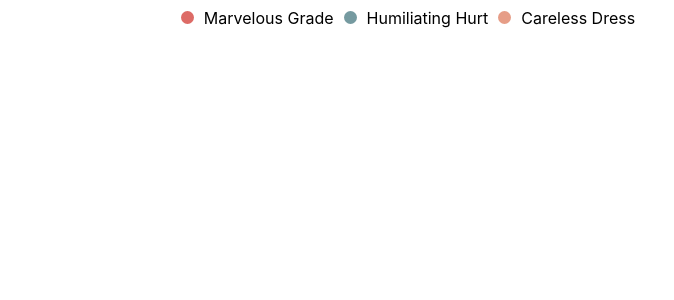
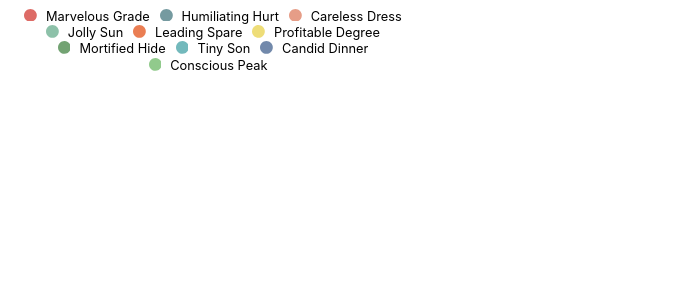
Before and after one commit to pedroviniv/simple-charts-legend, a React (Create React App) app: page / in a window 1280 px wide. Shown: the top 300 px of the page, without its empty margins (0-674 px from the left). Built offline with nearby package versions, Linux system fonts and the light colour scheme.

Commit message:
using em instead of px; adding fontSize and iconSize props;

```diff
--- a/package.json
+++ b/package.json
@@ -1,6 +1,6 @@
 {
   "name": "simple-charts-legend",
-  "version": "1.1.1",
+  "version": "1.2.1",
   "private": false,
   "main": "dist/index.js",
   "module": "dist/index.js",
--- a/src/Legend/DefaultDisabledLegendIcon/index.js
+++ b/src/Legend/DefaultDisabledLegendIcon/index.js
@@ -1,9 +1,9 @@
 import React from 'react';
 
-const DefaultDisabledLegendIcon = ({legend, disabledColor}) => (
+const DefaultDisabledLegendIcon = ({legend, disabledColor, size}) => (
   <span>
-    <svg width="13" height="13" fill={disabledColor}>
-      <circle cx="6.5" cy="6.5" r="6.5" />
+    <svg style={{ width: size.width, height: size.height }} viewBox="0 0 512 512" fill={disabledColor}>
+    <path d="M256,0C115.39,0,0,115.39,0,256s115.39,256,256,256s256-115.39,256-256S396.61,0,256,0z"></path>
     </svg>
   </span>
 );
--- a/src/Legend/DefaultDisabledLegendText/index.js
+++ b/src/Legend/DefaultDisabledLegendText/index.js
@@ -1,7 +1,7 @@
 import React from 'react';
 
-const DefaultDisabledLegendText = ({legend, disabledTextColor}) => (
-  <span style={{ color: disabledTextColor }}>{legend.label}</span>
+const DefaultDisabledLegendText = ({legend, disabledTextColor, fontSize}) => (
+  <span style={{ color: disabledTextColor, fontSize, }}>{legend.label}</span>
 );
 
 export default DefaultDisabledLegendText;
--- a/src/Legend/LegendItem/index.js
+++ b/src/Legend/LegendItem/index.js
@@ -28,10 +28,10 @@ function renderComponentOrContent(compOrContent, props) {
   return rendered;
 }
 
-function renderIcon(icon, disabledIcon, legend, disabledColor) {
+function renderIcon(icon, disabledIcon, legend, disabledColor, size) {
 
   let rendered;
-  const props = { legend, disabledColor };
+  const props = { legend, disabledColor, size };
 
   if (!legend.disabled) {
     rendered = renderComponentOrContent(icon, props);
@@ -40,6 +40,16 @@ function renderIcon(icon, disabledIcon, legend, disabledColor) {
   }
 
   return rendered;
+}
+
+/**
+ * default icon size used if a size is not provided
+ */
+function defaultIconSize() {
+  return {
+    width: '13px',
+    height: '13px',
+  };
 }
 
 /**
@@ -61,7 +71,9 @@ const LegendItem = ({
   disabledTextColor,
   maxCharacters = -1,
   disabledText = DefaultDisabledLegendText,
-  disabledIcon = DefaultDisabledLegendIcon }) => {
+  disabledIcon = DefaultDisabledLegendIcon,
+  iconSize = defaultIconSize(), /* { width: string, height: string } */
+  fontSize /* string. ex: '13px', '5em', '5%', etc */ }) => {
 
   const className = `legend-item${disabled ? ' disabled' : ''}`;
 
@@ -71,7 +83,7 @@ const LegendItem = ({
     disabled,
   };
 
-  const renderedIcon = renderIcon(icon, disabledIcon, target, disabledIconColor);
+  const renderedIcon = renderIcon(icon, disabledIcon, target, disabledIconColor, iconSize);
 
   const maxCharactersStyle = maxCharacters === -1 ? {} : {maxWidth: `${maxCharacters}ch`};
 
@@ -88,7 +100,7 @@ const LegendItem = ({
         {renderedIcon}
       </span>
       <span className='legend-text' style={maxCharactersStyle}>
-        { target.disabled ? disabledText({ legend: target, disabledTextColor }) : <span>{target.label}</span> }
+        { target.disabled ? disabledText({ legend: target, disabledTextColor, fontSize  }) : <span style={{ fontSize, }}>{target.label}</span> }
       </span>
     </li>
   );
--- a/src/Legend/LegendItem/styles.css
+++ b/src/Legend/LegendItem/styles.css
@@ -14,7 +14,8 @@
 /* LEGEND ICON */
 
 .legend-icon {
-  margin-right: 10px;
+  margin-right: 0.7em;
+  vertical-align: middle;
 }
 
 .legend-item > .legend-text {
--- a/src/Legend/icon/CircleLegendIcon/index.js
+++ b/src/Legend/icon/CircleLegendIcon/index.js
@@ -4,12 +4,23 @@ import React from 'react';
  * componente que renderiza um icone circular para um item da legenda
  * @param {legend: {index, label, color}, disabledColor: string} props
  */
-const CircleLegendIcon = ({legend, disabledColor}) => (
+const CircleLegendIcon = ({legend, disabledColor, size }) => {
+
+  const cx = size.width / 2;
+  const cy = size.height / 2;
+  const r = size.width / 2;
+
+  console.log('size: ', size);
+  console.log('cx: ', cx);
+  console.log('cy: ', cy);
+  console.log('r: ', r);
+
+  return (
   <span>
-    <svg width="13" height="13" fill={ legend.disabled ? disabledColor : legend.color }>
-      <circle cx="6.5" cy="6.5" r="6.5" />
+    <svg style={{ width: size.width, height: size.height }} viewBox="0 0 512 512" fill={ legend.disabled ? disabledColor : legend.color }>
+      <path d="M256,0C115.39,0,0,115.39,0,256s115.39,256,256,256s256-115.39,256-256S396.61,0,256,0z"></path>
     </svg>
   </span>
-);
+)};
 
 export default CircleLegendIcon;
--- a/src/Legend/index.js
+++ b/src/Legend/index.js
@@ -23,7 +23,9 @@ const Legend = ({
   disabledIconColor,
   disabledTextColor,
   disabledText = DefaultDisabledLegendText,
-  disabledIcon = DefaultDisabledLegendIcon}) => {
+  disabledIcon = DefaultDisabledLegendIcon,
+  fontSize, /* string */
+  iconSize /* { width: string, height: stirng } */}) => {
 
   const [selectedLegends, setSelectedLegends] = useState([]);
 
@@ -96,6 +98,8 @@ const Legend = ({
         maxCharacters={maxCharacters}
         disabledIcon={disabledIcon}
         disabledText={disabledText}
+        fontSize={fontSize}
+        iconSize={iconSize}
       />
     );
   }
--- a/src/demo/App.js
+++ b/src/demo/App.js
@@ -6,14 +6,14 @@ import CircleLegendIcon from '../Legend/icon/CircleLegendIcon';
 import DefaultDisabledLegendText from '../Legend/DefaultDisabledLegendText';
 import DefaultDisabledLegendIcon from '../Legend/DefaultDisabledLegendIcon';
 
-const legendData = generate(3);
+const legendData = generate(10);
 
 function App() {
   return (
     <div className="App">
       <header className="App-header" style={{
         display: 'flex', flexDirection: 'column',
-        width: '800px', height: '400px'}}>
+        width: '400px', height: '400px', fontSize: '80%'}}>
 
         <Legend
           data={legendData} // [{label,color}]
@@ -29,6 +29,8 @@ function App() {
           disabledIcon={DefaultDisabledLegendIcon} // componente utilizado para renderizar o icone quando a legenda está desativada, default is DefaultDisabledLegendIcon
           disabledTextColor='#d3d3d3' // cor do texto da legenda quando ela está desativada
           disabledText={DefaultDisabledLegendText} // componente utilizado para renderizar o texto da legenda quando esta está desativada, default is DefaultDisabledLegendText
+          fontSize='1em'
+          iconSize={{width: '1em', height: '1em'}}
         />
       </header>
     </div>
```
